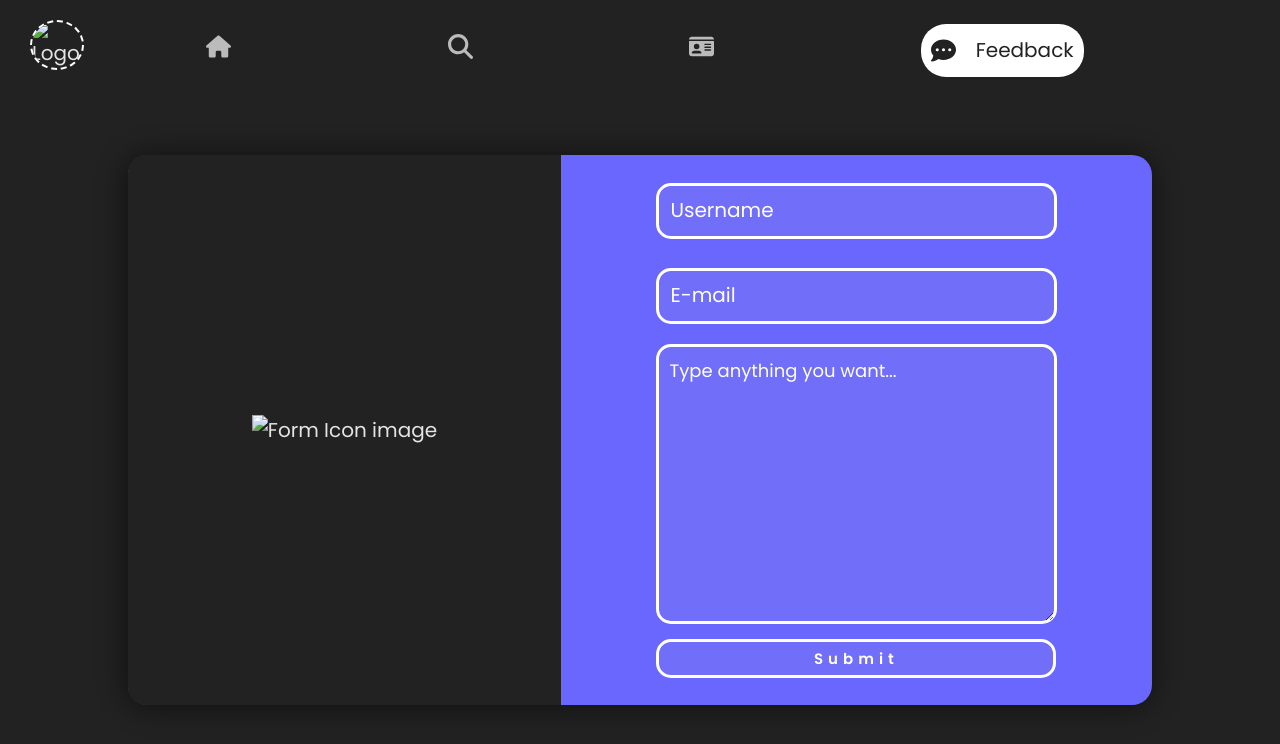
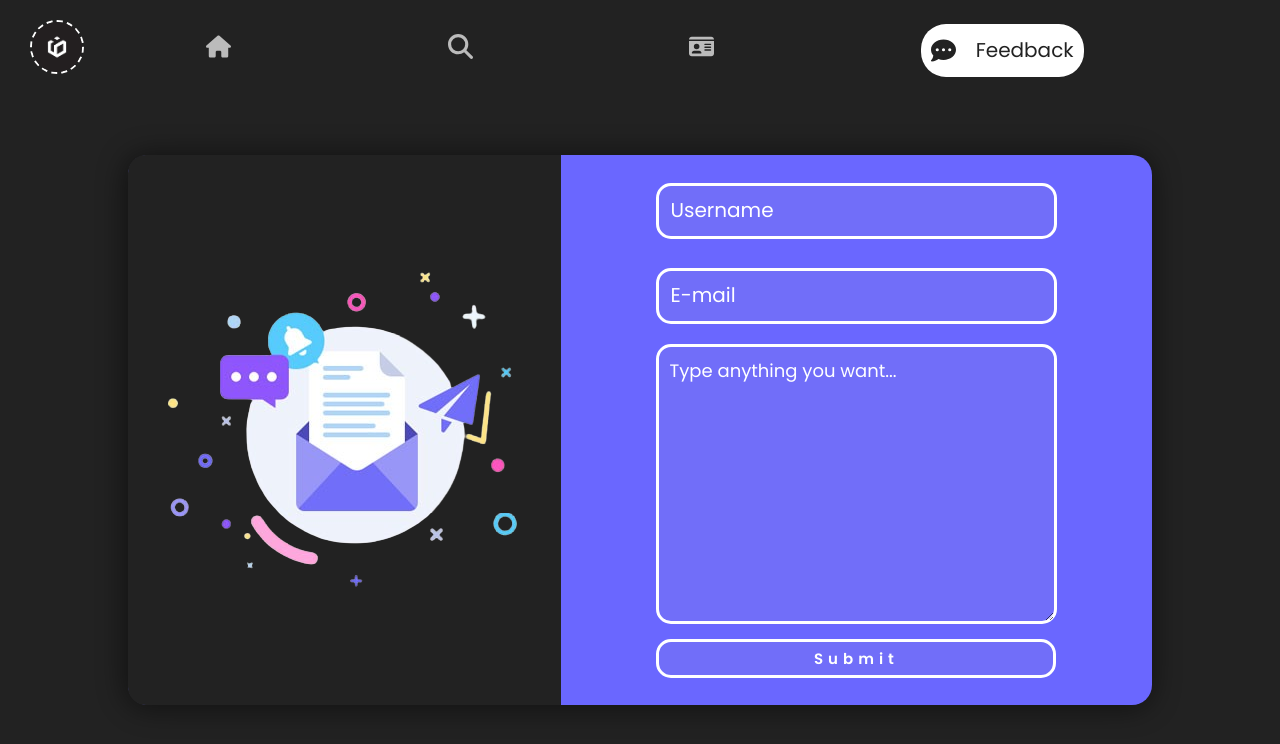
Before and after one commit to I-am-Hero002/My_Portfolio, a plain HTML site: page feedback.html in a window 1280 px wide. Drawn offline with Linux system fonts and the light colour scheme.

Commit message:
Update feedback.html

```diff
--- a/feedback.html
+++ b/feedback.html
@@ -11,9 +11,9 @@
   <script src="https://kit.fontawesome.com/33d308c512.js" crossorigin="anonymous" defer ></script>
   <script src="main.js" defer ></script>
 <body>
-  <div class="loader"><img src="/img/loader.gif" alt="loader"></div>
+  <div class="loader"><img src="loader.gif" alt="loader"></div>
   <div class="nav">
-    <img src="/img/icon.jpg" alt="Logo" class="logo">
+    <img src="icon.jpg" alt="Logo" class="logo">
     <div class="nav_icon">
       <a href="index.html">
         <svg xmlns="http://www.w3.org/2000/svg" height="16" width="18" viewBox="0 0 576 512"><!--!Font Awesome Free 6.5.1 by @fontawesome - https://fontawesome.com License - https://fontawesome.com/license/free Copyright 2023 Fonticons, Inc.--><path d="M575.8 255.5c0 18-15 32.1-32 32.1h-32l.7 160.2c0 2.7-.2 5.4-.5 8.1V472c0 22.1-17.9 40-40 40H456c-1.1 0-2.2 0-3.3-.1c-1.4 .1-2.8 .1-4.2 .1H416 392c-22.1 0-40-17.9-40-40V448 384c0-17.7-14.3-32-32-32H256c-17.7 0-32 14.3-32 32v64 24c0 22.1-17.9 40-40 40H160 128.1c-1.5 0-3-.1-4.5-.2c-1.2 .1-2.4 .2-3.6 .2H104c-22.1 0-40-17.9-40-40V360c0-.9 0-1.9 .1-2.8V287.6H32c-18 0-32-14-32-32.1c0-9 3-17 10-24L266.4 8c7-7 15-8 22-8s15 2 21 7L564.8 231.5c8 7 12 15 11 24z"/></svg>
@@ -35,7 +35,7 @@
   </div>
   <div class="container">
     <div class="img">
-      <img src="/img/contact-img.png" alt="Form Icon image">
+      <img src="contact-img.png" alt="Form Icon image">
     </div>
     <div class="form_container">
       <form action="https://formspree.io/f/mgejgrla" method="POST">
```
